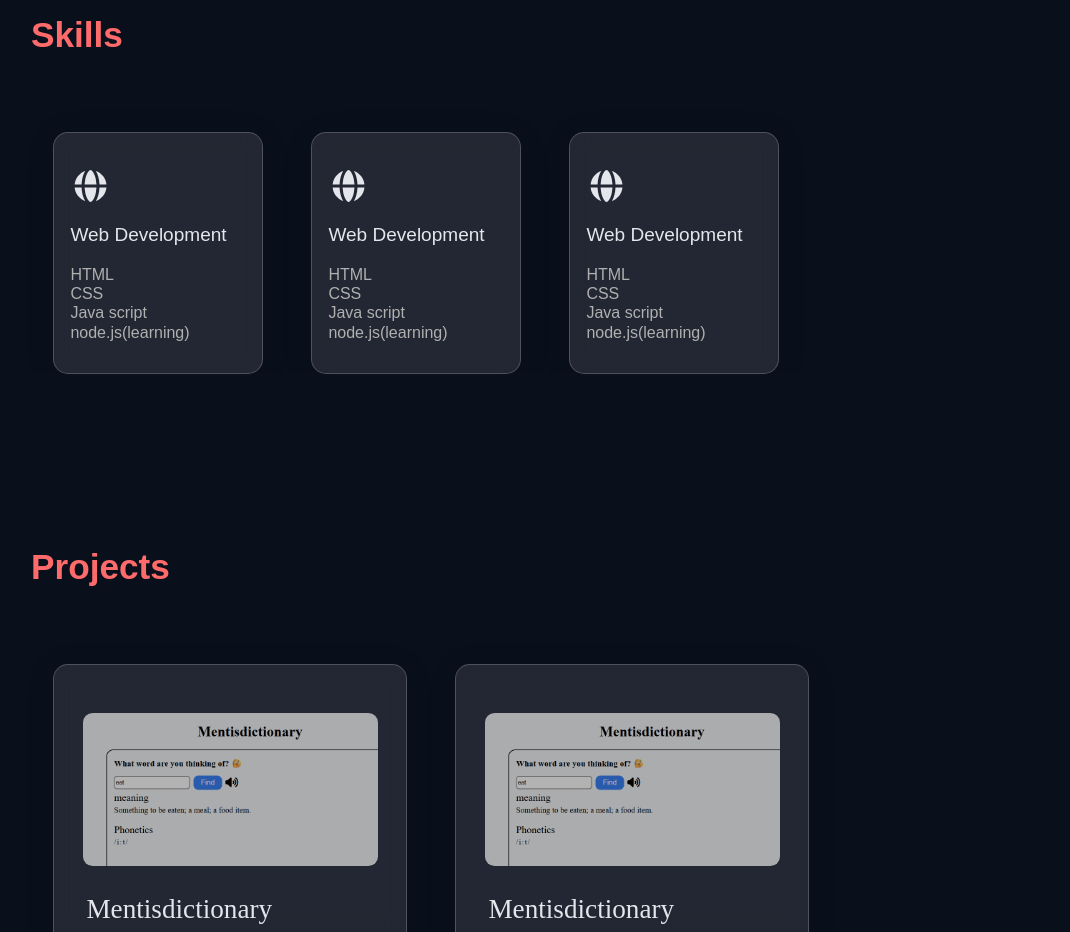
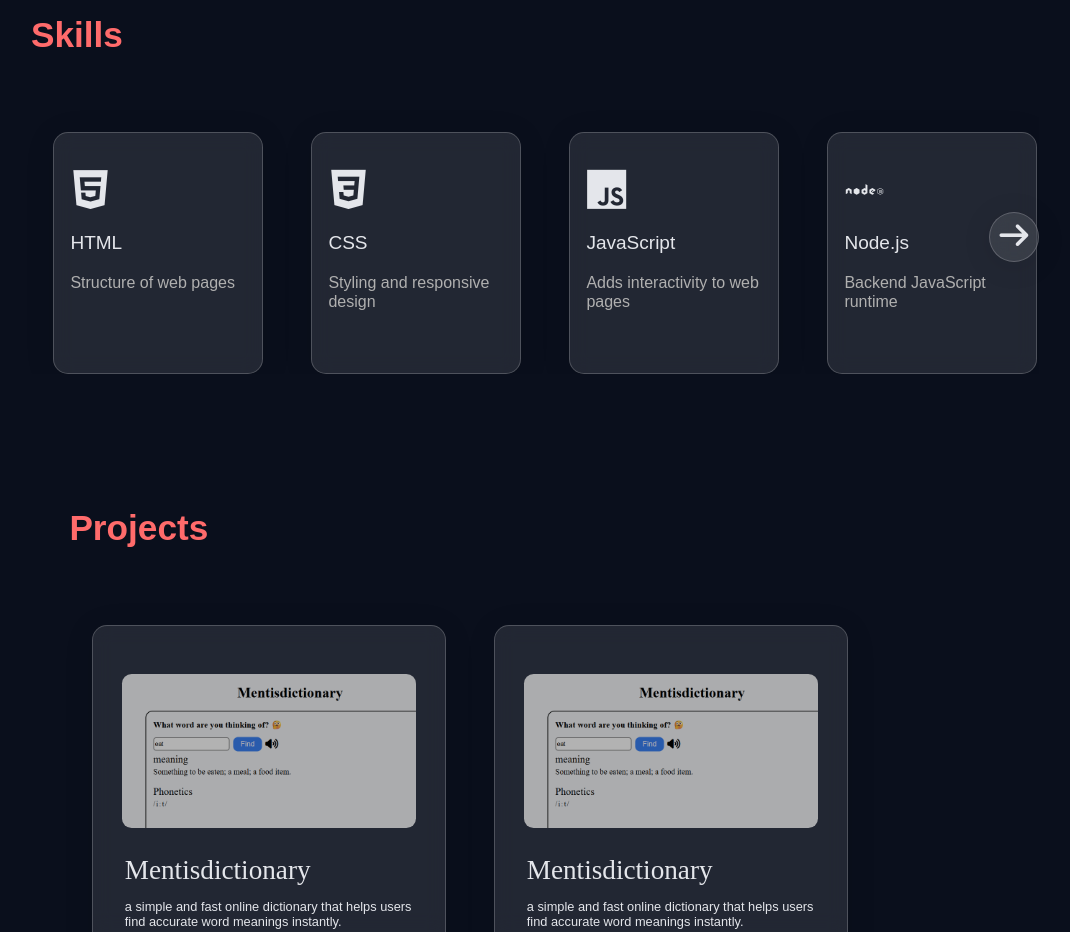
Before and after one commit to chetan208/portfolio, a plain HTML site: page index.html in a window 1280 px wide. Shown: the part 1300-2232 px from the top of the page, without its empty margins (177-1247 px from the left). Drawn offline with nearby package versions, Linux system fonts and the light colour scheme.

Commit message:
skill cards added

```diff
--- a/app.js
+++ b/app.js
@@ -172,3 +172,21 @@ const callDiv = document.getElementById("callDiv");
     const phone = "+917018152657";
     window.location.href = `tel:${phone}`;
   });
+
+
+
+
+document.querySelectorAll('.skillcard').forEach(card => {
+  card.addEventListener('mousemove', e => {
+    const rect = card.getBoundingClientRect();
+    const x = e.clientX - rect.left;
+    const y = e.clientY - rect.top;
+    card.style.setProperty('--x', `${x}px`);
+    card.style.setProperty('--y', `${y}px`);
+  });
+
+  card.addEventListener('mouseleave', () => {
+    card.style.setProperty('--x', `-9999px`);
+    card.style.setProperty('--y', `-9999px`);
+  });
+});
--- a/index.html
+++ b/index.html
@@ -13,6 +13,9 @@
     <link rel="stylesheet" href="style3.css">
 
     <link rel="stylesheet" href="https://fonts.googleapis.com/css2?family=Great+Vibes&display=swap">
+
+    <link rel="stylesheet" type='text/css' href="https://cdn.jsdelivr.net/gh/devicons/devicon@latest/devicon.min.css" />
+
 
 
 </head>
@@ -44,12 +47,13 @@
                     <a href="#skills" class="links">Skills</a>
                     <a href="#project" class="links">Projects</a>
                     <a href="#contact" class="links">Contact</a>
-                    <a onclick="window.open('document.pdf', '_blank')" style="cursor: pointer;">Download CV <i class="fa-solid fa-download"></i></a>
+                    <a onclick="window.open('chetan_CV.pdf', '_blank')" style="cursor: pointer;">Download CV <i
+                            class="fa-solid fa-download"></i></a>
                 </div>
 
 
             </div>
-            <button class="resume" onclick="window.open('document.pdf', '_blank')">Download CV
+            <button class="resume" onclick="window.open('chetan_CV.pdf', '_blank')">Download CV
                 <i class="fa-solid fa-download"></i>
             </button>
         </div>
@@ -59,7 +63,7 @@
         <div class="hero border" id="hero">
             <div class="intro">
                 <div class="main">
-                    <p class="myintro"style="margin:0; font-weight: 100;">Hi, I’m <span>Chetan</span></p>
+                    <p class="myintro" style="margin:0; font-weight: 100;">Hi, I’m <span>Chetan</span></p>
                 </div>
                 <div class="subintro">Electrical Engineering Student | <span style="color:#4DB6AC">Web Developer</span>
                 </div>
@@ -67,7 +71,8 @@
                     DSA, and building real-world projects. I love solving problems and exploring new technologies.</div>
 
                 <div class="extraCV">
-                <button class="extraCVbutton" onclick="window.open('document.pdf', '_blank')">Download CV  <i class="fa-solid fa-download"></i></button>
+                    <button class="extraCVbutton" onclick="window.open('chetan_CV.pdf', '_blank')">Download CV <i
+                            class="fa-solid fa-download"></i></button>
                 </div>
 
             </div>
@@ -108,38 +113,66 @@
             <h2 class="heading">Skills</h2>
             <div class="wrapper">
                 <div class="cards skillcards">
+
                     <div class="skillcard glass card1">
-                        <i class="fa-solid fa-globe icon"></i>
+
+                        <i class="devicon-html5-plain icon"></i>
                         <div class="content">
-                            <p style="font-size: 1.19rem; font-weight: 500;">Web Development</p>
-                            <p style="line-height: 1.2rem; color:#B0B0B0"> HTML <br>
-                                CSS<br>
-                                Java script<br>
-                                node.js(learning)</p>
+                            <p style="font-size: 1.19rem; font-weight: 500;">HTML</p>
+                            <p style="line-height: 1.2rem; color:#B0B0B0"> Structure of web pages</p>
+                        </div>
+
+                    </div>
+
+                    <div class="skillcard glass card2">
+
+                        <i class="devicon-css3-plain icon"></i>
+                        <div class="content">
+                            <p style="font-size: 1.19rem; font-weight: 500;">CSS</p>
+                            <p style="line-height: 1.2rem; color:#B0B0B0">Styling and responsive design</p>
+                        </div>
+
+                    </div>
+
+                    <div class="skillcard glass card3">
+
+                        <i class="devicon-javascript-plain icon"></i>
+                        <div class="content">
+                            <p style="font-size: 1.19rem; font-weight: 500;">JavaScript</p>
+                            <p style="line-height: 1.2rem; color:#B0B0B0">Adds interactivity to web pages</p>
+                        </div>
+
+                    </div>
+
+                    <div class="skillcard glass card4">
+
+                       <i class="devicon-nodejs-plain-wordmark icon"></i>
+                        <div class="content">
+                            <p style="font-size: 1.19rem; font-weight: 500;">Node.js</p>
+                            <p style="line-height: 1.2rem; color:#B0B0B0"> Backend JavaScript runtime</p>
+
                         </div>
                     </div>
 
-                    <div class="skillcard glass card2">
-                        <i class="fa-solid fa-globe icon"></i>
+                    <div class="skillcard glass card5">
+                        <i class="devicon-github-original icon"></i>
+
                         <div class="content">
-                            <p style="font-size: 1.19rem; font-weight: 500;">Web Development</p>
-                            <p style="line-height: 1.2rem; color:#B0B0B0"> HTML <br>
-                                CSS<br>
-                                Java script<br>
-                                node.js(learning)</p>
+                            <p style="font-size: 1.19rem; font-weight: 500;">GitHub</p>
+                            <p style="line-height: 1.2rem; color:#B0B0B0"> Version Control | Open Source <br>
+
                         </div>
                     </div>
 
-                    <div class="skillcard glass card3">
-                        <i class="fa-solid fa-globe icon"></i>
+                    <div class="skillcard glass card6">
+
+                        <i class="devicon-cplusplus-plain icon"></i>
                         <div class="content">
-                            <p style="font-size: 1.19rem; font-weight: 500;">Web Development</p>
-                            <p style="line-height: 1.2rem; color:#B0B0B0"> HTML <br>
-                                CSS<br>
-                                Java script<br>
-                                node.js(learning)</p>
+                            <p style="font-size: 1.19rem; font-weight: 500;">C++</p>
+                            <p style="line-height: 1.2rem; color:#B0B0B0">Programming & problem solving</p>
+
                         </div>
-                    </div>
+
                     </div>
                     <div class="arrow circleglass hide skillarrow">
                         <i class="fa-solid fa-arrow-right arrowicon"></i>
@@ -159,7 +192,9 @@
 
                             <div class="pcontent">
                                 <p class="pheading">Mentisdictionary</p>
-                        <p class="pdiscription">a simple and fast online dictionary that helps users find accurate word
+                                <p class="pdiscription">a simple and fast online dictionary that helps users find
+                                    accurate
+                                    word
                                     meanings instantly.</p>
                                 <p class="stack">Technologies: HTML , CSS , JavaScript
                                 </p>
@@ -177,7 +212,9 @@
 
                             <div class="pcontent">
                                 <p class="pheading">Mentisdictionary</p>
-                        <p class="pdiscription">a simple and fast online dictionary that helps users find accurate word
+                                <p class="pdiscription">a simple and fast online dictionary that helps users find
+                                    accurate
+                                    word
                                     meanings instantly.</p>
                                 <p class="stack">Technologies: HTML , CSS , JavaScript
                                 </p>
@@ -202,8 +239,8 @@
 
                     <div class="main">
                         <div class="container1">
-                        <p class="name tittle" >Name</p>
-                        <input type="text" placeholder="Your Name" class="box db" id="name"/>
+                            <p class="name tittle">Name</p>
+                            <input type="text" placeholder="Your Name" class="box db" id="name" />
                         </div>
 
                         <div class="container2">
@@ -213,7 +250,7 @@
                     </div>
 
                     <div class="msgcontainer">
-                 <textarea id="message"  rows="6" cols="50" placeholder="Type your message here..."
+                        <textarea id="message" rows="6" cols="50" placeholder="Type your message here..."
                             class="box msg" id="message"></textarea><br><br>
                         <button class="send" id="send-btn">
                             Send
@@ -238,7 +275,7 @@
                     </div>
 
                     <div class="infodiv" id="callDiv">
-                    <i class="fa-solid fa-phone infoicon" ></i>
+                        <i class="fa-solid fa-phone infoicon"></i>
                         <p>+91 7018152657</p>
                     </div>
 
--- a/style.css
+++ b/style.css
@@ -336,12 +336,32 @@ font-size:clamp(2rem,10vw,3rem);
     margin-right: 3rem;
     margin-top: 3rem;
     flex: 0 0 auto;
-
+    overflow: hidden;
 }
 
 .skillcard:hover {
     background: rgba(255, 255, 255, 0.13);
     cursor: pointer;
+
+}
+
+.skillcard::before{
+  content: "";
+  position: absolute;
+  width: 400px;
+  height: 400px;
+  background: radial-gradient(circle, rgba(255,255,255,0.08) 0%, transparent 70%);
+  top: var(--y);
+  left: var(--x);
+  transform: translate(-50%, -50%);
+  border-radius: 50%;
+  opacity: 0;
+  transition: opacity 0.3s ease;
+  pointer-events: none;
+}
+
+.skillcard:hover::before {
+  opacity: 0.9;
 }
 
 .cards {
@@ -397,7 +417,7 @@ font-size:clamp(2rem,10vw,3rem);
 }
 
 .icon {
-    font-size: 2rem;
+    font-size: 2.5rem;
     position: absolute;
     left: 1rem;
     top: 2.3rem;
@@ -406,7 +426,7 @@ font-size:clamp(2rem,10vw,3rem);
 .content {
     position: absolute;
     left: 1rem;
-    top: 4.5rem;
+    top: 5rem;
     font-size: 1rem;
 
 }
```
Also changed, not shown: 2 other files. Lines whose indentation alone changed are shown as unchanged.
